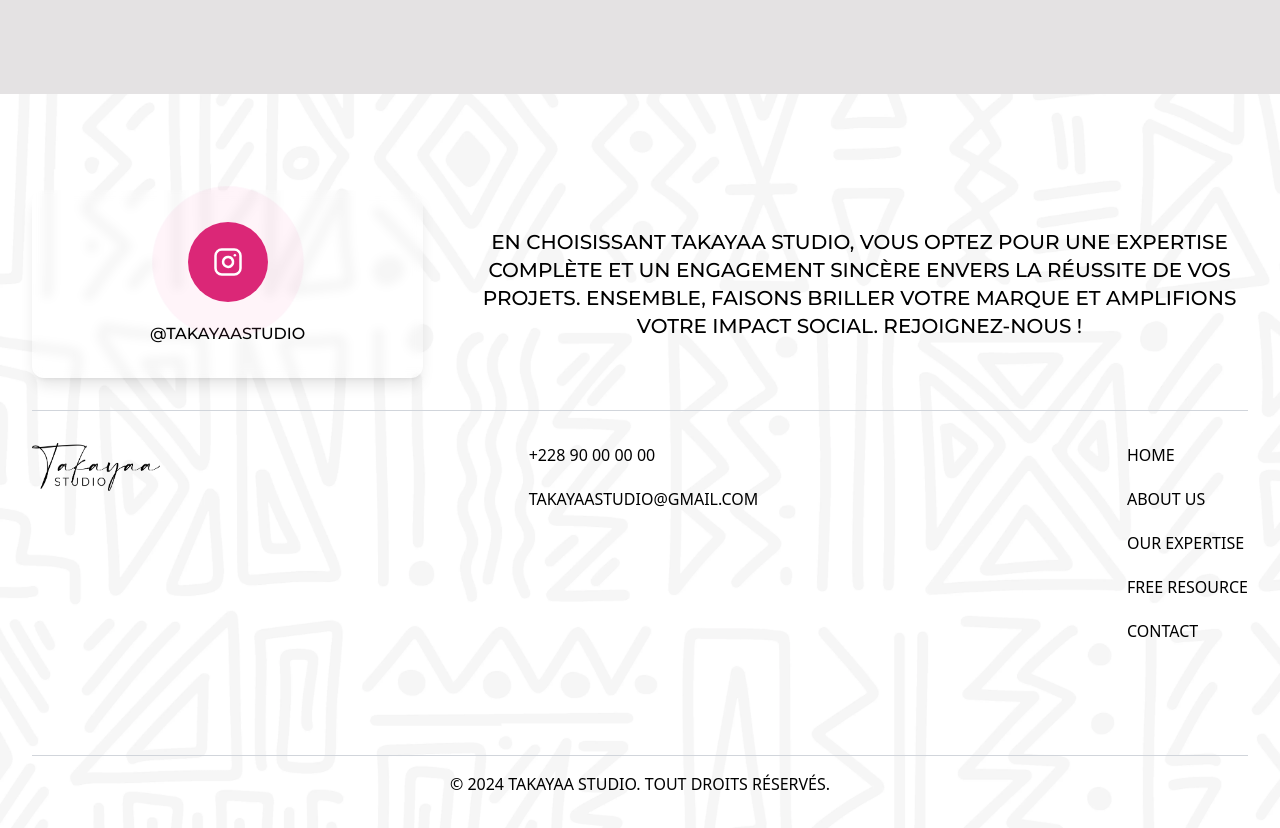
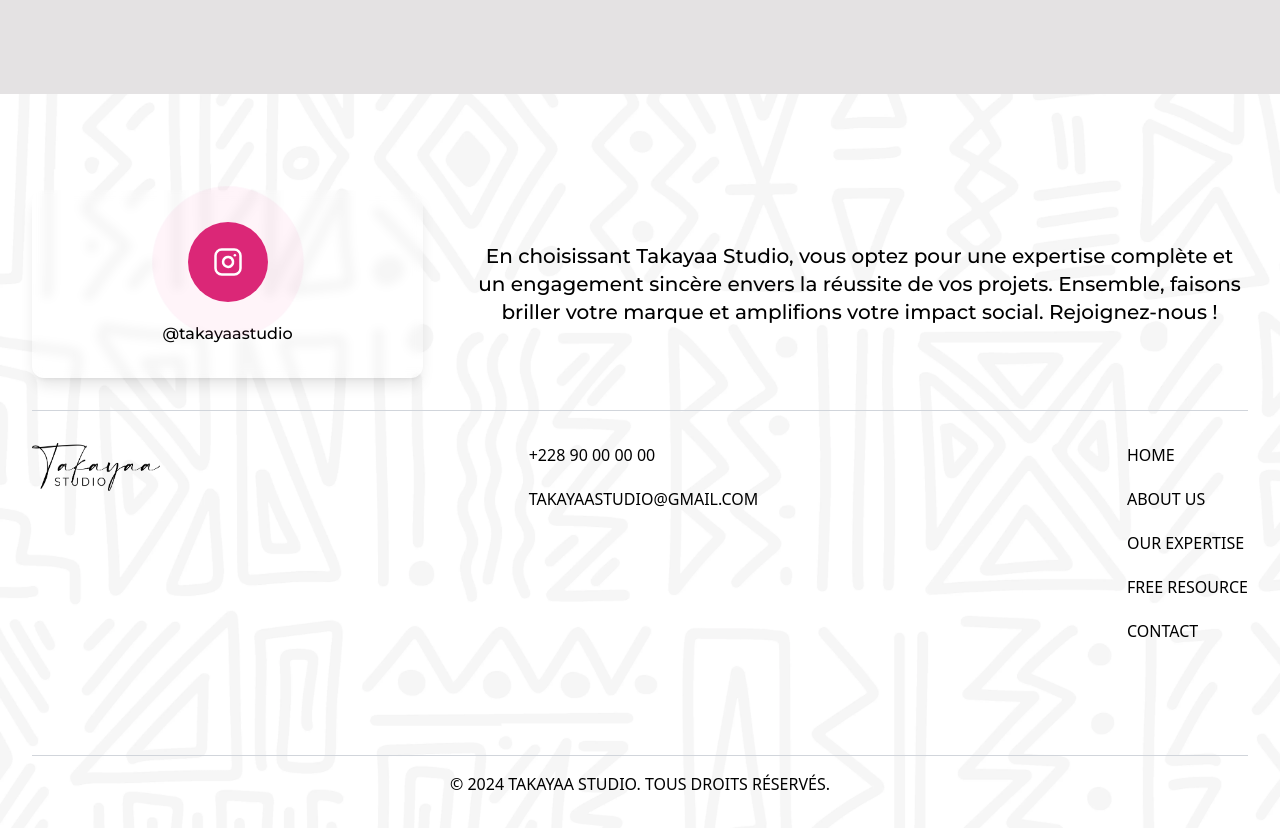
Before and after one commit to Ionfinisher/takayaa-studio-dev, a React (Vite) app: page / in a window 1280 px wide. Shown: the part 3828-4656 px from the top of the page. Built offline with nearby package versions, Linux system fonts and the light colour scheme.

Commit message:
add footer component to homepage

```diff
--- a/src/Home/HomePage.jsx
+++ b/src/Home/HomePage.jsx
@@ -3,6 +3,7 @@ import { Link } from 'react-router-dom';
 import { CircleArrowOutDownRight, Download, PartyPopper, Instagram } from 'lucide-react';
 import takayaa from "../assets/takayaa-logo.png";
 import { InputForm as EmailForm } from '../components/InputForm';
+import Footer  from '../components/Footer.jsx';
 import { Separator } from "~/components/ui/separator"
 
 const images = ['1.png', '2.png', '3.png', '4.png', '5.png', '6.png', '7.png', '8.png', '9.png', '10.png', '11.png', '12.png', '13.png', '14.png', '15.png', '16.png', '17.png', '18.png', '19.png', '20.png', '21.png', '22.png', '23.png']
@@ -161,7 +162,7 @@ const HomePage = () => {
       {/* Contact section */}
 
       {/* Our social media section and footer*/}
-      <div id="footer" className="w-full bg-cover bg-center pt-24 pb-10 bg-[url('src/assets/images/TAKAYAA-BACKGROUND.webp')] uppercase montserrat-sm">
+      <div id="footer" className="w-full bg-cover bg-center pt-24 pb-10 bg-[url('src/assets/images/TAKAYAA-BACKGROUND.webp')] montserrat-sm">
         <div>
           <div className="container mx-auto px-4 md:px-8">
             {/* our social section */}
@@ -170,9 +171,9 @@ const HomePage = () => {
               <Link to={"https://www.instagram.com/takayaastudio?igsh=MTFvd3ViZm1tNXM3Ng=="} target='_blank' className='md:basis-1/3 backdrop-blur-sm shadow-lg rounded-xl p-8'>
                 <div className="flex flex-col justify-center items-center gap-5 montserrat-md">
                   {/* Calling instagram logo */}
-                  <span class="relative flex h-20 w-20">
-                    <span class="animate-ping absolute inline-flex h-full w-full rounded-full bg-pink-400 opacity-75"></span>
-                    <span class="relative inline-flex rounded-full h-20 w-20 bg-pink-600 justify-center items-center">
+                  <span className="relative flex h-20 w-20">
+                    <span className="animate-ping absolute inline-flex h-full w-full rounded-full bg-pink-400 opacity-75"></span>
+                    <span className="relative inline-flex rounded-full h-20 w-20 bg-pink-600 justify-center items-center">
                       <Instagram size={30} strokeWidth={2} className='text-white'/>
                     </span>
                   </span>
@@ -191,43 +192,7 @@ const HomePage = () => {
             <Separator className="my-8 bg-gray-300"/>
 
             {/* footer section */}
-            <div className="flex flex-col md:flex-row items-center md:items-start gap-10 justify-between">
-              {/* logo part */}
-              <div>
-                <img src={takayaa}  alt="logo" className="mx-auto w-32 h-12"/>
-              </div>
-              {/* logo part */}
-
-              {/* contacts section */}
-              <div>
-                <div className="flex flex-col gap-5 items-center md:items-start">
-                  <p>+228 90 00 00 00</p>
-                  <p>takayaastudio@gmail.com</p>
-                </div>
-              </div>
-              {/* contacts section */}
-
-              {/* footer links */}
-              <div>
-                <div className="flex flex-col gap-5 items-center md:items-start">
-                <Link to={"/#home"} className='hover:underline underline-offset-4'>Home</Link>
-                <Link to={"/#aboutus"} className='hover:underline underline-offset-4'>About us</Link>
-                <Link to={"/#ourexpertise"} className='hover:underline underline-offset-4'>Our expertise</Link>
-                <Link to={"/#freeresources"} className='hover:underline underline-offset-4'>Free resource</Link>
-                <Link to={"/#contact"} className='hover:underline underline-offset-4'>Contact</Link>
-                </div>
-              </div>
-              {/* footer links */}
-            </div>
-
-            <Separator className="mt-4 md:mt-28 mb-4 bg-gray-300"/>
-
-              {/* copyright section */}
-              <div className='flex justify-center text-center'>
-                <p>© {new Date().getFullYear()} Takayaa Studio. Tout droits réservés.</p>
-              </div>
-              {/* copyright section */}
-
+            <Footer/>
             {/* footer section */}
           </div>
           {/* end of footer and socials */}
--- /dev/null
+++ b/src/components/Footer.jsx
@@ -0,0 +1,48 @@
+import React from 'react';
+import { Link } from 'react-router-dom';
+import takayaa from "../assets/takayaa-logo.png";
+import { Separator } from "~/components/ui/separator"
+
+export default function Footer() {
+    return(
+        <div>
+            <div className="flex flex-col md:flex-row items-center md:items-start gap-10 justify-between uppercase">
+                {/* logo part */}
+                <div>
+                  <img src={takayaa}  alt="logo" className="mx-auto w-32 h-12"/>
+                </div>
+                {/* logo part */}
+
+                {/* contacts section */}
+                <div>
+                  <div className="flex flex-col gap-5 items-center md:items-start">
+                    <p>+228 90 00 00 00</p>
+                    <p>takayaastudio@gmail.com</p>
+                </div>
+            </div>
+                {/* contacts section */}
+
+                {/* footer links */}
+                <div>
+                  <div className="flex flex-col gap-5 items-center md:items-start">
+                  <Link to={"/#home"} className='hover:underline underline-offset-4'>Home</Link>
+                  <Link to={"/#aboutus"} className='hover:underline underline-offset-4'>About us</Link>
+                  <Link to={"/#ourexpertise"} className='hover:underline underline-offset-4'>Our expertise</Link>
+                  <Link to={"/#freeresources"} className='hover:underline underline-offset-4'>Free resource</Link>
+                  <Link to={"/#contact"} className='hover:underline underline-offset-4'>Contact</Link>
+                  </div>
+                </div>
+                {/* footer links */}
+              </div>
+
+              <Separator className="mt-4 md:mt-28 mb-4 bg-gray-300"/>
+
+              {/* copyright section */}
+              <div className='flex justify-center text-center uppercase'>
+                <p>© {new Date().getFullYear()} Takayaa Studio. Tous droits réservés.</p>
+              </div>
+            {/* copyright section */}
+
+        </div>
+    )
+};
```
